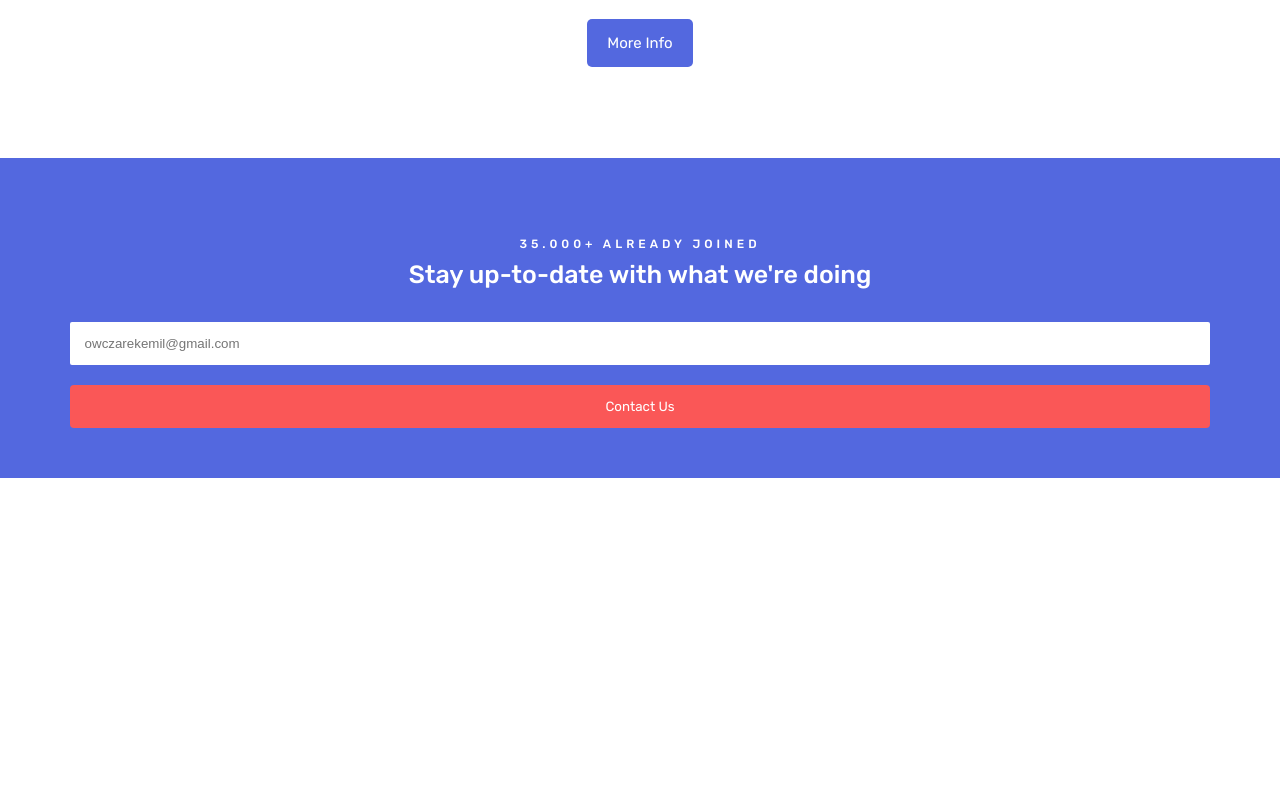
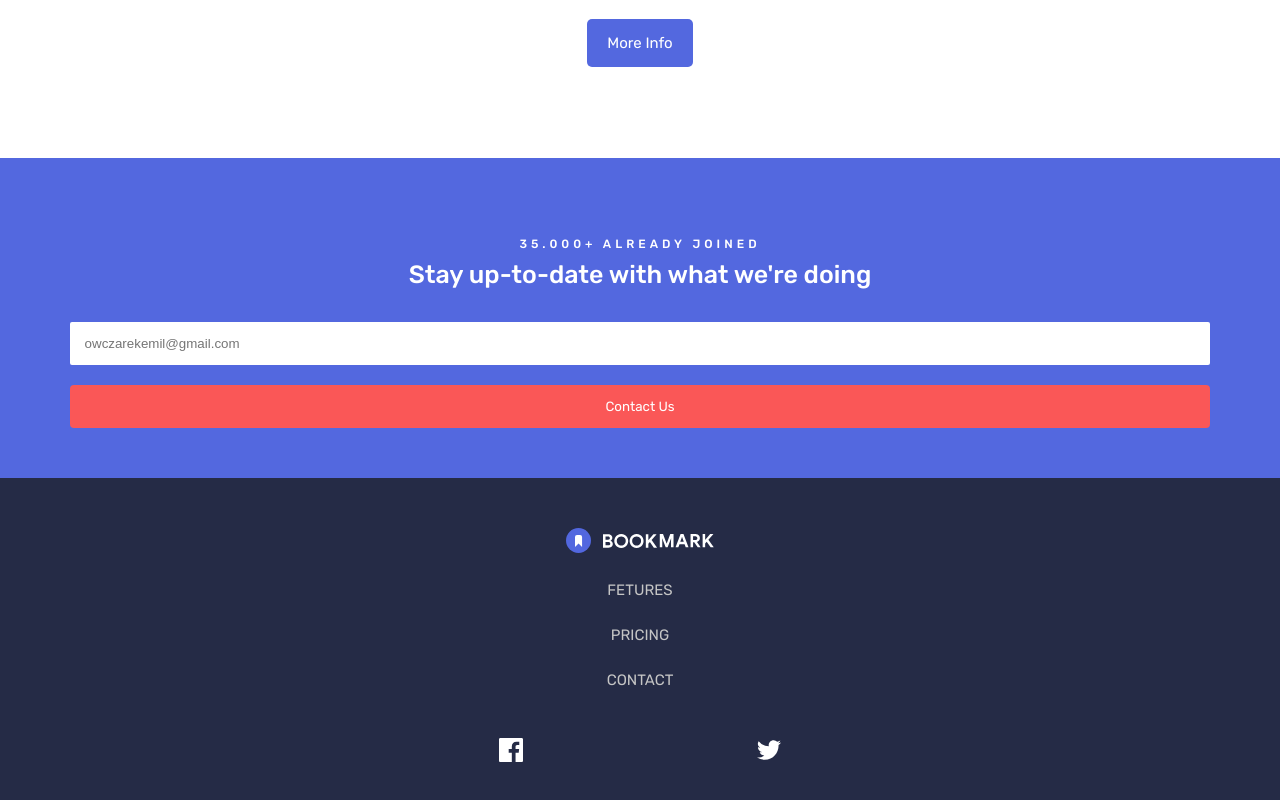
Before and after one commit to emil-owczarek/bookmark, a React (Create React App) app in the folder bookmark_app/: page / in a window 1280 px wide. Shown: the part 3841-4641 px from the top of the page. Before the commit the page ends 4319 px from the top, so only its background shows below. Built offline with nearby package versions, Linux system fonts and the light colour scheme.

Commit message:
add footer

```diff
--- a/bookmark_app/src/App.jsx
+++ b/bookmark_app/src/App.jsx
@@ -5,6 +5,7 @@ import Introduction from './components/Introduction/Introduction';
 import Navigation from './components/Navigation/Navigation';
 import FAQ from './components/FAQ/FAQ';
 import Contact from './components/Contact/Contact';
+import Footer from './components/Footer/Footer';
 
 const App = () => {
   return (
@@ -16,6 +17,7 @@ const App = () => {
       <Extensions />
       <FAQ />
       <Contact />
+      <Footer />
     </div>
   );
 };
--- a/bookmark_app/src/components/Contact/Contact.scss
+++ b/bookmark_app/src/components/Contact/Contact.scss
@@ -31,6 +31,14 @@
     border: none;
     border-radius: 2px;
     outline: none;
+
+    &--invalid {
+      border: 2px solid $color-light-red;
+      border-radius: 3px;
+      background-image: url('../../../public/assets/icons/icon-error.svg');
+      background-repeat: no-repeat;
+      background-position: right 10px center;
+    }
   }
 
   &__button {
@@ -57,8 +65,3 @@
     }
   }
 }
-
-.contact__input--invalid {
-  border: 2px solid $color-light-red;
-  border-radius: 3px;
-}
--- /dev/null
+++ b/bookmark_app/src/components/Footer/Footer.jsx
@@ -0,0 +1,16 @@
+const Footer = () => {
+  return (
+    <footer className="footer">
+      <img src="assets/images/logo-bookmark--white.svg" alt="" />
+      <h4 className="footer__option">Fetures</h4>
+      <h4 className="footer__option">Pricing</h4>
+      <h4 className="footer__option">Contact</h4>
+      <div className="footer__icons">
+        <img src="assets/icons/icon-facebook.svg" alt="" />
+        <img src="assets/icons/icon-twitter.svg" alt="" />
+      </div>
+    </footer>
+  );
+};
+
+export default Footer;
--- /dev/null
+++ b/bookmark_app/src/components/Footer/Footer.scss
@@ -0,0 +1,20 @@
+.footer {
+  font-size: 15px;
+  background-color: $color-dark-blue;
+  display: flex;
+  align-items: center;
+  flex-direction: column;
+  color: rgb(197, 197, 197);
+  gap: 30px;
+  padding-top: 50px;
+  text-transform: uppercase;
+
+  &__icons {
+    display: flex;
+    align-items: center;
+    justify-content: space-between;
+    width: 22%;
+    padding-top: 20px;
+    padding-bottom: 50px;
+  }
+}
--- a/bookmark_app/src/components/Introduction/Introduction.jsx
+++ b/bookmark_app/src/components/Introduction/Introduction.jsx
@@ -9,13 +9,13 @@ const Introduction = () => {
       <div className="introduction__buttons">
         <a
           className="introduction__button introduction__button--blue"
-          href="www"
+          href="https://www.google.com/intl/pl_pl/chrome/"
         >
           Get it on Chrome
         </a>
         <a
           className="introduction__button introduction__button--white"
-          href="www"
+          href="https://www.mozilla.org/pl/firefox/"
         >
           Get it on Firefox
         </a>
--- a/bookmark_app/src/styles/main.scss
+++ b/bookmark_app/src/styles/main.scss
@@ -10,6 +10,7 @@
 @import '../components/FAQ/FAQ.scss';
 @import '../components/Accordion/Accordion.scss';
 @import '../components/Contact/Contact.scss';
+@import '../components/Footer/Footer.scss';
 
 * {
   box-sizing: border-box;
```
Also changed, not shown: bookmark_app/public/assets/images/logo-bookmark--white.svg (added).
